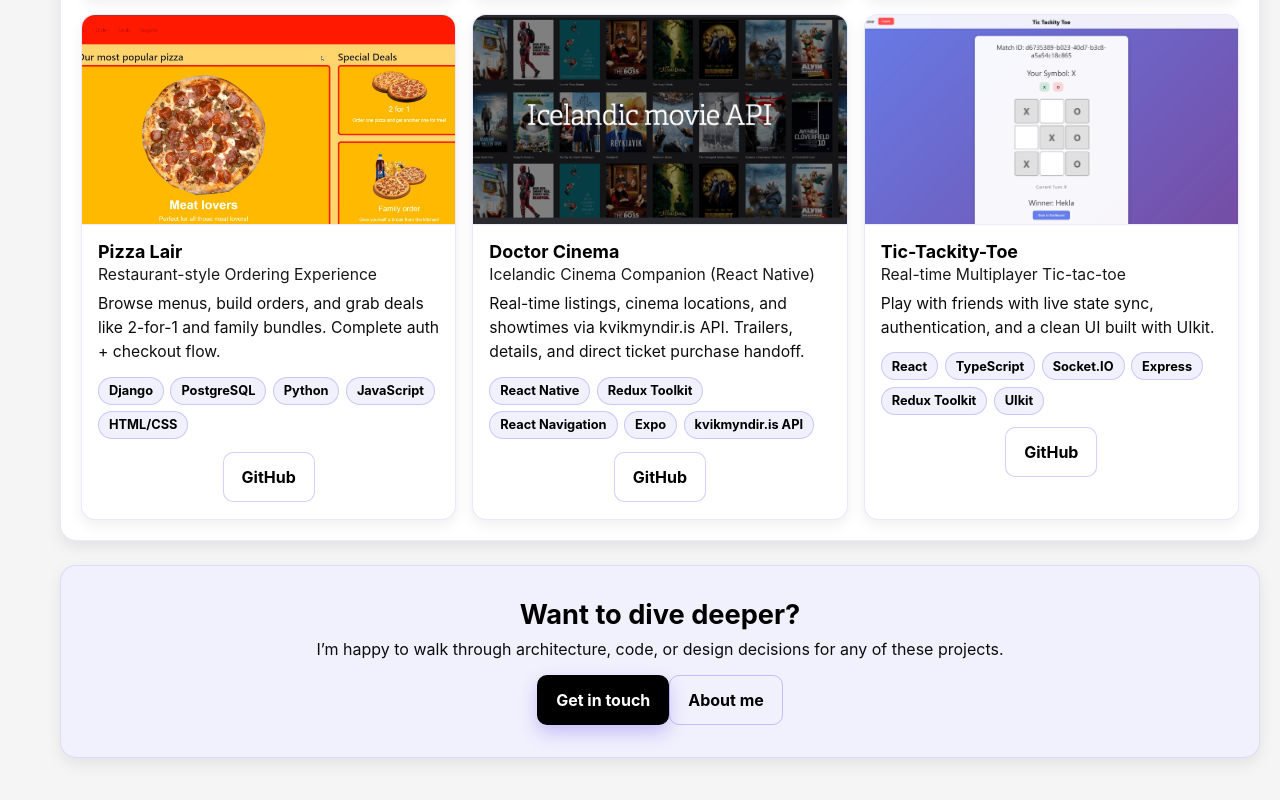
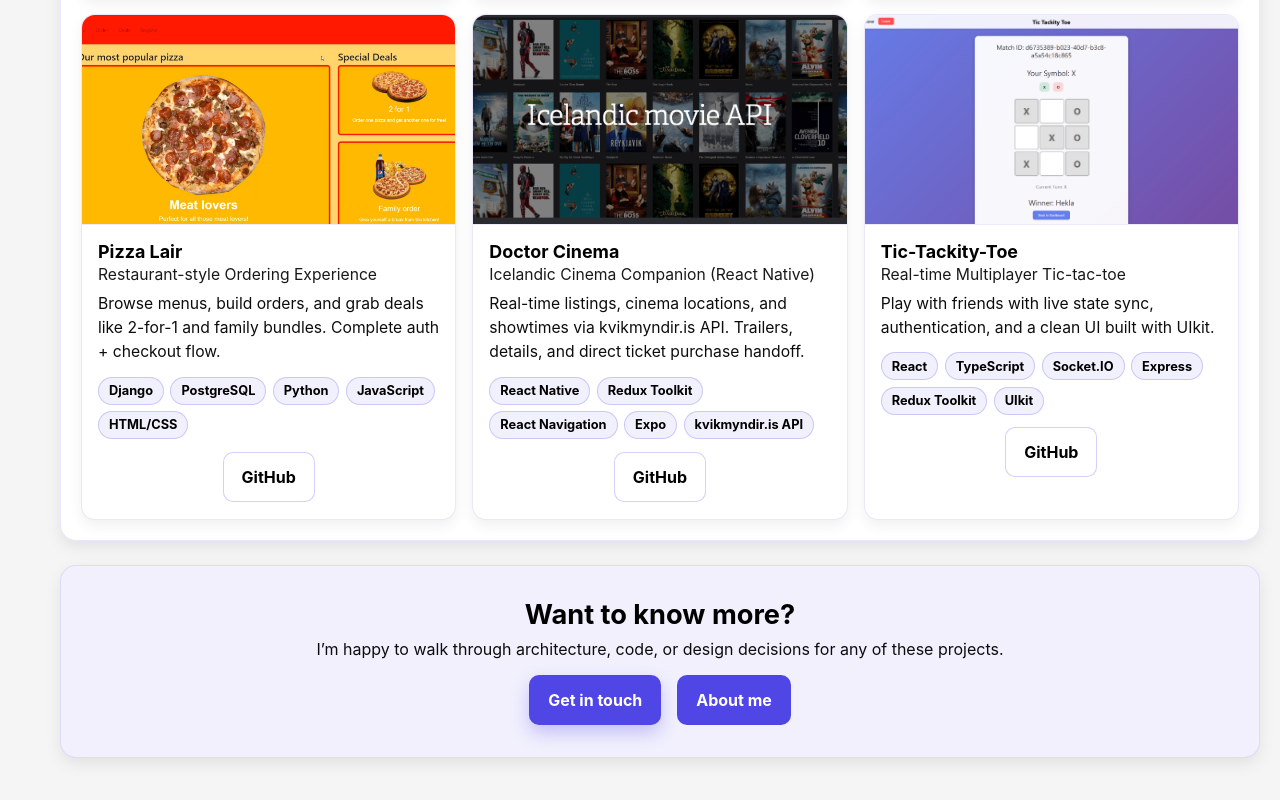
Before and after one commit to svavarbjarki/portfolio-website, a Next.js app: page /projects in a window 1280 px wide. Shown: the part 950-1750 px from the top of the page. Built offline with nearby package versions, Linux system fonts and the light colour scheme.

Commit message:
minor button fix

```diff
--- a/src/pages/projects.js
+++ b/src/pages/projects.js
@@ -79,7 +79,7 @@ export default function Projects() {
           <motion.section className={styles.hero} initial="hidden" animate="show" variants={fadeUp}>
             <h1 className={styles.title}>Projects</h1>
             <p className={styles.lead}>
-              A curated selection of things I’ve built—spanning full-stack apps, mobile, AI/ML, and games.
+              A curated selection of things I’ve built all from full-stack apps, mobile, AI/ML, and games (Find in Games tab).
             </p>
           </motion.section>
 
@@ -97,7 +97,7 @@ export default function Projects() {
           </motion.section>
 
           <motion.section className={styles.ctaSection} variants={fadeUp} initial="hidden" whileInView="show" viewport={{ once: true }}>
-            <h2 className={styles.ctaTitle}>Want to dive deeper?</h2>
+            <h2 className={styles.ctaTitle}>Want to know more?</h2>
             <p className={styles.ctaText}>
               I’m happy to walk through architecture, code, or design decisions for any of these projects.
             </p>
--- a/src/styles/About.module.css
+++ b/src/styles/About.module.css
@@ -100,25 +100,25 @@
 }
 
 .primaryBtn {
-  background: var(--background-color);
-  color: var(--primary-color);
-  box-shadow: 0 6px 14px rgba(79, 70, 229, 0.3);
+  background: var(--accent-color);
+  color: #fff;
+  box-shadow: 0 8px 18px rgba(79,70,229,0.28);
 }
 
 .primaryBtn:hover {
   transform: translateY(-2px);
-  box-shadow: 0 10px 20px rgba(79, 70, 229, 0.35);
+  box-shadow: 0 10px 24px rgba(79,70,229,0.34);
 }
 
 .secondaryBtn {
-  background: transparent;
-  color: var(--primary-color);
-  border-color: rgba(79, 70, 229, 0.3);
+  background: var(--accent-color);
+  color: #fff;
+  box-shadow: 0 8px 18px rgba(79,70,229,0.28);
 }
 
 .secondaryBtn:hover {
   transform: translateY(-2px);
-  background: rgba(79, 70, 229, 0.08);
+  box-shadow: 0 10px 24px rgba(79,70,229,0.34);
 }
 
 .stats {
--- a/src/styles/Projects.module.css
+++ b/src/styles/Projects.module.css
@@ -239,7 +239,7 @@
 }
 
 .primaryBtn {
-  background: var(--primary-color);
+  background: var(--accent-color);
   color: #fff;
   box-shadow: 0 8px 18px rgba(79,70,229,0.28);
 }
@@ -250,14 +250,21 @@
 }
 
 .secondaryBtn {
-  background: transparent;
+  background: var(--accent-color);
   border: 1px solid rgba(79,70,229,0.3);
-  color: var(--primary-color);
+  color: #fff;
 }
 
 .secondaryBtn:hover {
   transform: translateY(-2px);
-  background: rgba(79,70,229,0.08);
+  box-shadow: 0 10px 24px rgba(79,70,229,0.34);
+}
+
+.ctaRow {
+  display: flex;
+  gap: 1rem;
+  justify-content: center;
+  align-items: center;
 }
 
 :global(.dark) .tag,
```
Also changed, not shown: 1 other file (tests, documents, lock files or other folders).
